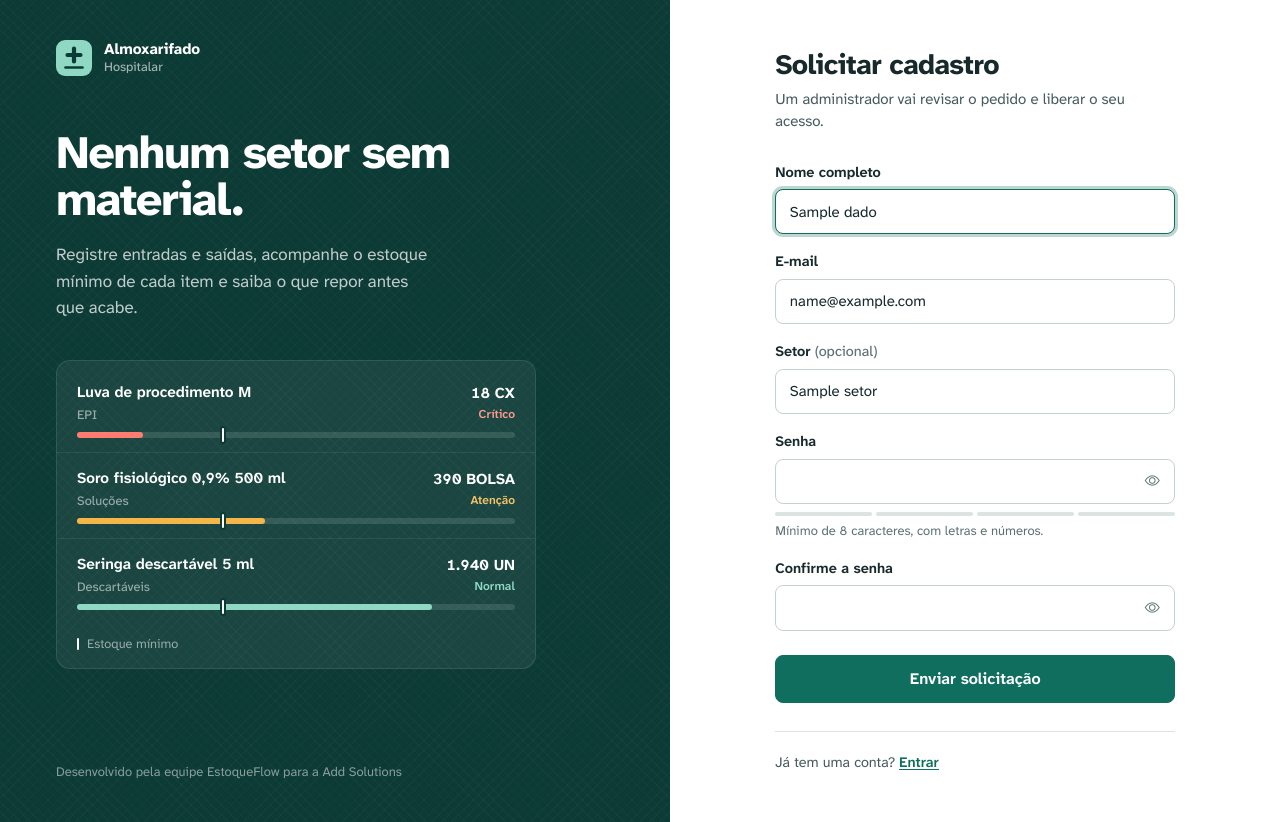
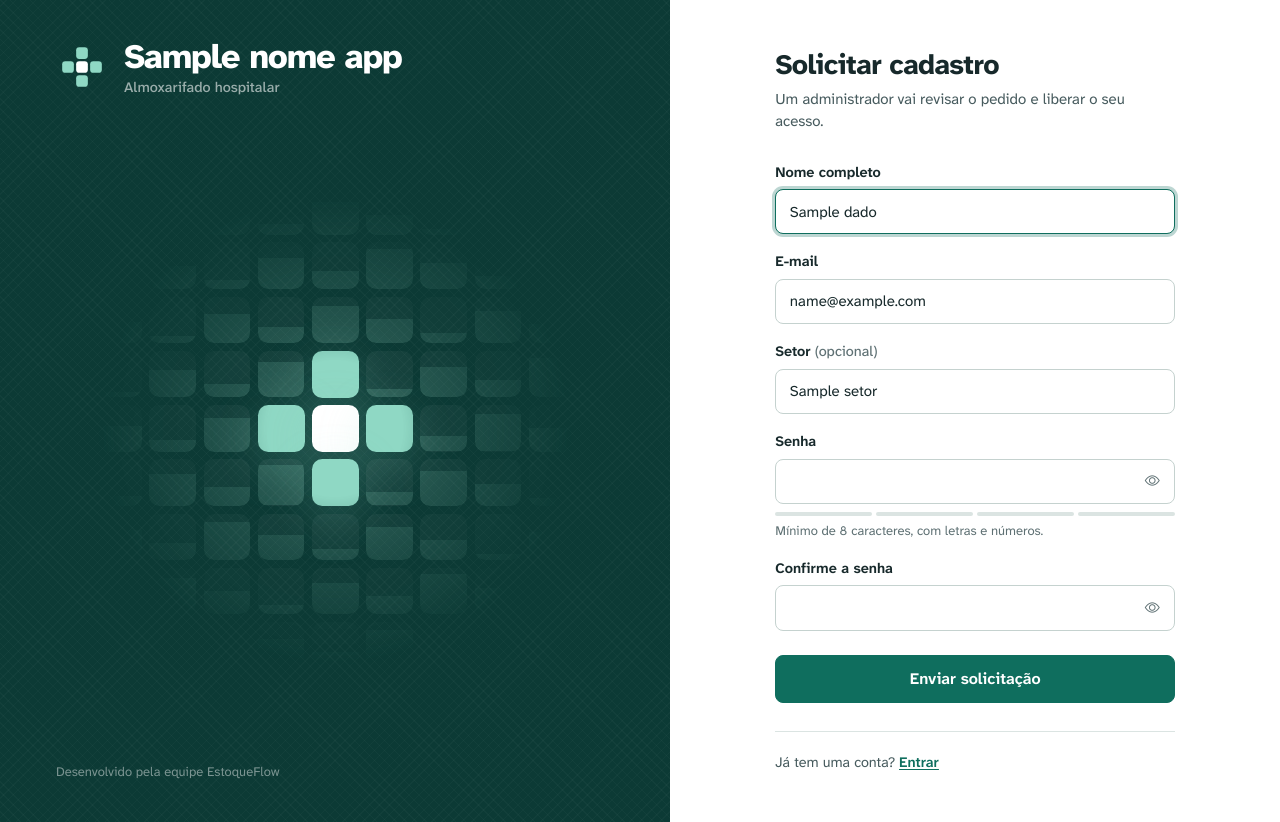
Before and after one commit to BorgesJPBD/Controle-de-Estoque, a Python web app: template templates/auth/cadastro.html in a window 1280 px wide. Run offline with Jinja, Linux system fonts and the light colour scheme; the template is opened without the code that fills it: most values are stand-ins (such as "Sample title", 1, 10 or a date in 2020); some libraries are stand-ins or nearby versions.

Commit message:
Nova identidade visual: nome Almox+ e logo

```diff
--- a/app.py
+++ b/app.py
@@ -59,6 +59,8 @@ def criar_app(inicializar_banco: bool = True) -> Flask:
         REMEMBER_COOKIE_HTTPONLY=True,
         REMEMBER_COOKIE_SAMESITE="Lax",
         MAX_CONTENT_LENGTH=2 * 1024 * 1024,
+        # Nome exibido no logo, no menu e nas abas do navegador
+        NOME_APP=os.environ.get("NOME_APP", "Almox+"),
     )
 
     # ── Login ─────────────────────────────────────────────────────────────────
@@ -115,7 +117,8 @@ def criar_app(inicializar_banco: bool = True) -> Flask:
     # ── Variáveis e filtros disponíveis em todos os templates ─────────────────
     @app.context_processor
     def variaveis_globais():
-        dados = {"csrf_token": gerar_token_csrf, "agora": agora()}
+        dados = {"csrf_token": gerar_token_csrf, "agora": agora(),
+                 "nome_app": app.config["NOME_APP"]}
         if current_user.is_authenticated:
             try:
                 dados["qtd_alertas"] = ProdutoService.contar_estoque_baixo()
--- a/docker-compose.yml
+++ b/docker-compose.yml
@@ -37,6 +37,8 @@ services:
       SECRET_KEY: ${SECRET_KEY:-troque-esta-chave-antes-de-colocar-em-producao}
       TZ_APP: America/Campo_Grande
       TZ: America/Campo_Grande
+      # Nome exibido no logo, no menu e nas abas do navegador
+      NOME_APP: ${NOME_APP:-Almox+}
     ports:
       - "5000:5000"
     depends_on:
--- a/static/css/app.css
+++ b/static/css/app.css
@@ -131,8 +131,12 @@ a { text-underline-offset: 2px; }
 }
 .marca:hover { color: #fff; }
 .marca-simbolo { flex: none; width: 36px; height: 36px; }
-.marca-nome { font-size: 0.95rem; font-weight: 750; line-height: 1.15; letter-spacing: -0.005em; }
-.marca-nome span { display: block; font-weight: 450; font-size: 0.8rem; color: rgba(255, 255, 255, 0.62); margin-top: 2px; letter-spacing: 0; }
+.marca-nome { display: flex; flex-direction: column; line-height: 1.05; }
+.marca-texto { font-size: 1.375rem; font-weight: 800; letter-spacing: -0.035em; color: #fff; }
+.marca-mais { color: var(--scrub-brilho); margin-left: 1px; }
+.marca-sub { font-size: 0.75rem; font-weight: 500; color: rgba(255, 255, 255, 0.58); margin-top: 3px; letter-spacing: 0; }
+.barra-movel .marca-texto { font-size: 1.2rem; }
+.barra-movel .marca-simbolo { width: 30px; height: 30px; }
 
 .nav-grupo { padding: 6px 12px; }
 .nav-grupo + .nav-grupo { margin-top: 6px; }
@@ -664,6 +668,7 @@ a.indicador:hover { background: var(--superficie-2); }
   padding: 40px 56px;
   display: flex;
   flex-direction: column;
+  gap: 40px;
 }
 /* trama leve, como o tecido do uniforme cirúrgico */
 .acesso-vitrine::before {
@@ -677,44 +682,48 @@ a.indicador:hover { background: var(--superficie-2); }
 }
 .acesso-vitrine > * { position: relative; }
 .acesso-vitrine .marca { padding: 0; }
-.vitrine-texto { margin-top: auto; max-width: 30rem; }
-.vitrine-texto h1 {
-  color: #fff;
-  font-size: clamp(2.25rem, 3.6vw, 3.25rem);
-  font-weight: 780;
-  line-height: 1.04;
-  letter-spacing: -0.03em;
-  margin: 0 0 16px;
+.marca-grande { gap: 16px; }
+.marca-grande .marca-simbolo { width: 52px; height: 52px; }
+.marca-grande .marca-texto { font-size: 2.125rem; }
+.marca-grande .marca-sub { font-size: 0.9rem; margin-top: 4px; }
+
+/* estante de caixas: cada uma com um nível de estoque; no centro, a cruz do logo */
+.estante {
+  display: grid;
+  grid-template-columns: repeat(9, minmax(0, 1fr));
+  gap: 1.6%;
+  width: min(600px, 86%);
+  aspect-ratio: 1;
+  margin: auto;
+  -webkit-mask-image: radial-gradient(circle at 50% 50%, #000 20%, rgba(0, 0, 0, 0.5) 42%, transparent 70%);
+  mask-image: radial-gradient(circle at 50% 50%, #000 20%, rgba(0, 0, 0, 0.5) 42%, transparent 70%);
 }
-.vitrine-texto p { font-size: 1.0625rem; line-height: 1.55; color: rgba(255, 255, 255, 0.74); margin: 0; max-width: 34ch; }
+.caixa {
+  position: relative;
+  overflow: hidden;
+  border-radius: 22%;
+  background: rgba(255, 255, 255, 0.05);
+}
+.caixa::after {
+  content: "";
+  position: absolute;
+  inset: auto 0 0 0;
+  height: var(--nivel);
+  background: rgba(143, 216, 196, 0.17);
+  transform-origin: bottom;
+  animation: caixa-encher 0.9s cubic-bezier(0.2, 0.7, 0.2, 1) var(--atraso) both;
+}
+.caixa.cruz {
+  background: var(--scrub-brilho);
+  box-shadow: 0 12px 48px rgba(143, 216, 196, 0.28);
+  animation: caixa-acender 0.55s cubic-bezier(0.2, 0.8, 0.2, 1) calc(var(--atraso) + 500ms) both;
+}
+.caixa.cruz::after { display: none; }
+.caixa.centro { background: #fff; }
+@keyframes caixa-encher { from { transform: scaleY(0); } }
+@keyframes caixa-acender { from { opacity: 0; transform: scale(0.55); } }
 
-/* prévia de prateleira: mostra a régua de estoque em ação */
-.prateleira {
-  margin: 40px 0 auto;
-  max-width: 30rem;
-  background: rgba(255, 255, 255, 0.06);
-  border: 1px solid rgba(255, 255, 255, 0.1);
-  border-radius: 14px;
-  padding: 6px 0;
-}
-.prateleira-item { display: grid; grid-template-columns: minmax(0, 1fr) auto; gap: 8px 16px; align-items: center; padding: 14px 20px; }
-.prateleira-item + .prateleira-item { border-top: 1px solid rgba(255, 255, 255, 0.08); }
-.prateleira-item .nome { font-weight: 650; font-size: 0.95rem; }
-.prateleira-item .nome small { display: block; font-weight: 450; font-size: 0.8rem; color: rgba(255, 255, 255, 0.55); margin-top: 1px; }
-.prateleira-item .qtd { text-align: right; font-weight: 700; font-size: 0.95rem; }
-.prateleira-item .qtd small { display: block; font-weight: 600; font-size: 0.75rem; }
-.prateleira-item .regua { grid-column: 1 / -1; background: rgba(255, 255, 255, 0.12); }
-.prateleira-item .regua-minimo { background: #fff; box-shadow: 0 0 0 2px var(--scrub-escuro); }
-.prateleira-item .regua-nivel { background: var(--scrub-brilho); }
-.prateleira-item .regua.critico .regua-nivel { background: #ff7d70; }
-.prateleira-item .regua.atencao .regua-nivel { background: #f4b649; }
-.prateleira-item .qtd .critico { color: #ff9a8f; }
-.prateleira-item .qtd .atencao { color: #f6c46a; }
-.prateleira-item .qtd .normal { color: var(--scrub-brilho); }
-.prateleira-legenda { display: flex; align-items: center; gap: 8px; font-size: 0.8rem; color: rgba(255, 255, 255, 0.55); padding: 10px 20px 8px; }
-.prateleira-legenda i { width: 2px; height: 12px; background: #fff; border-radius: 1px; display: inline-block; }
-
-.vitrine-rodape { margin-top: 40px; font-size: 0.8125rem; color: rgba(255, 255, 255, 0.5); }
+.vitrine-rodape { font-size: 0.8125rem; color: rgba(255, 255, 255, 0.45); }
 
 .acesso-form { display: flex; align-items: center; justify-content: center; padding: 48px 32px; }
 .acesso-caixa { width: 100%; max-width: 400px; }
@@ -730,7 +739,9 @@ a.indicador:hover { background: var(--superficie-2); }
   .acesso-vitrine { display: none; }
   .acesso-form { align-items: flex-start; padding: 32px 20px; }
   .acesso-marca-movel { display: flex; align-items: center; gap: 10px; margin-bottom: 32px; color: var(--tinta); text-decoration: none; font-weight: 750; }
-  .acesso-marca-movel .marca-simbolo { width: 32px; height: 32px; }
+  .acesso-marca-movel .marca-simbolo { width: 40px; height: 40px; }
+  .acesso-marca-movel .marca-texto { color: var(--tinta); font-size: 1.75rem; }
+  .acesso-marca-movel .marca-mais { color: var(--scrub); }
 }
 
 /* medidor de força da senha */
--- a/templates/_macros.html
+++ b/templates/_macros.html
@@ -1,10 +1,20 @@
-{# ── Símbolo da marca: cruz hospitalar sobre a prateleira ── #}
-{% macro simbolo(fundo="#8fd8c4", traco="#0c3a35") -%}
-<svg class="marca-simbolo" viewBox="0 0 36 36" aria-hidden="true" focusable="false">
-  <rect width="36" height="36" rx="9" fill="{{ fundo }}"/>
-  <path d="M18 8.5v13M11.5 15h13" stroke="{{ traco }}" stroke-width="4.2" stroke-linecap="round"/>
-  <path d="M9.5 27.5h17" stroke="{{ traco }}" stroke-width="2.6" stroke-linecap="round"/>
+{# ── Logo: cruz hospitalar formada por 5 caixas de estoque ── #}
+{% macro simbolo(tema="escuro", classe="marca-simbolo", fundo=false) -%}
+{%- if tema == "escuro" %}{% set braco, centro = "#8fd8c4", "#ffffff" %}{% else %}{% set braco, centro = "#0f6e5e", "#2fb595" %}{% endif -%}
+<svg class="{{ classe }}" viewBox="0 0 40 40" aria-hidden="true" focusable="false">
+  {% if fundo %}<rect width="40" height="40" rx="11" fill="#0c3a35"/>{% endif %}
+  <rect x="15.5" y="4.75" width="9" height="9" rx="2.4" fill="{{ braco }}"/>
+  <rect x="4.75" y="15.5" width="9" height="9" rx="2.4" fill="{{ braco }}"/>
+  <rect x="15.5" y="15.5" width="9" height="9" rx="2.4" fill="{{ centro }}"/>
+  <rect x="26.25" y="15.5" width="9" height="9" rx="2.4" fill="{{ braco }}"/>
+  <rect x="15.5" y="26.25" width="9" height="9" rx="2.4" fill="{{ braco }}"/>
 </svg>
+{%- endmacro %}
+
+{# ── Nome do sistema (definido em NOME_APP, no app.py) ── #}
+{% macro nome() -%}
+{%- set n = nome_app or "Almox+" -%}
+<span class="marca-texto">{% if n.endswith("+") %}{{ n[:-1] }}<span class="marca-mais">+</span>{% else %}{{ n }}{% endif %}</span>
 {%- endmacro %}
 
 {# ── Régua de estoque: barra de nível com a marca do estoque mínimo ── #}
--- a/templates/auth/_base_acesso.html
+++ b/templates/auth/_base_acesso.html
@@ -4,7 +4,7 @@
 <head>
   <meta charset="UTF-8">
   <meta name="viewport" content="width=device-width, initial-scale=1">
-  <title>{% block titulo %}Entrar{% endblock %} | Almoxarifado Hospitalar</title>
+  <title>{% block titulo %}Entrar{% endblock %} | {{ nome_app }}</title>
   <link rel="icon" href="{{ url_for('static', filename='img/favicon.svg') }}" type="image/svg+xml">
   <link rel="stylesheet" href="{{ url_for('static', filename='vendor/bootstrap/bootstrap.min.css') }}">
   <link rel="stylesheet" href="{{ url_for('static', filename='vendor/bootstrap-icons/bootstrap-icons.min.css') }}">
@@ -13,42 +13,30 @@
 <body>
 <div class="acesso">
   <section class="acesso-vitrine" aria-hidden="true">
-    <div class="marca">
+    <div class="marca marca-grande">
       {{ m.simbolo() }}
-      <span class="marca-nome">Almoxarifado<span>Hospitalar</span></span>
+      <span class="marca-nome">{{ m.nome() }}<span class="marca-sub">Almoxarifado hospitalar</span></span>
     </div>
 
-    <div class="vitrine-texto">
-      <h1>Nenhum setor sem material.</h1>
-      <p>Registre entradas e saídas, acompanhe o estoque mínimo de cada item e saiba o que repor antes que acabe.</p>
-    </div>
-    <div class="prateleira">
-      <div class="prateleira-item">
-        <div class="nome">Luva de procedimento M<small>EPI</small></div>
-        <div class="qtd num">18 CX<small class="critico">Crítico</small></div>
-        <div class="regua critico"><div class="regua-nivel" style="width: 15%"></div><div class="regua-minimo" style="left: 33.3%"></div></div>
-      </div>
-      <div class="prateleira-item">
-        <div class="nome">Soro fisiológico 0,9% 500 ml<small>Soluções</small></div>
-        <div class="qtd num">390 BOLSA<small class="atencao">Atenção</small></div>
-        <div class="regua atencao"><div class="regua-nivel" style="width: 43%"></div><div class="regua-minimo" style="left: 33.3%"></div></div>
-      </div>
-      <div class="prateleira-item">
-        <div class="nome">Seringa descartável 5 ml<small>Descartáveis</small></div>
-        <div class="qtd num">1.940 UN<small class="normal">Normal</small></div>
-        <div class="regua"><div class="regua-nivel" style="width: 81%"></div><div class="regua-minimo" style="left: 33.3%"></div></div>
-      </div>
-      <div class="prateleira-legenda"><i></i>Estoque mínimo</div>
+    {# Estante de caixas: cada uma com um nível de estoque; no centro, a cruz do logo #}
+    {% set cruz = [31, 39, 41, 49] %}
+    <div class="estante">
+      {% for i in range(81) %}
+        {% set linha, coluna = i // 9, i % 9 %}
+        {% set distancia = (linha - 4)|abs + (coluna - 4)|abs %}
+        <i class="caixa{% if i in cruz %} cruz{% elif i == 40 %} cruz centro{% endif %}"
+           style="--nivel: {{ 12 + (i * 47 + 23) % 76 }}%; --atraso: {{ distancia * 70 }}ms"></i>
+      {% endfor %}
     </div>
 
-    <div class="vitrine-rodape">Desenvolvido pela equipe EstoqueFlow para a Add Solutions</div>
+    <div class="vitrine-rodape">Desenvolvido pela equipe EstoqueFlow</div>
   </section>
 
   <section class="acesso-form">
     <div class="acesso-caixa">
       <a class="acesso-marca-movel" href="{{ url_for('auth.login') }}">
-        {{ m.simbolo(fundo="#0c3a35", traco="#8fd8c4") }}
-        Almoxarifado Hospitalar
+        {{ m.simbolo(fundo=true) }}
+        {{ m.nome() }}
       </a>
       {% with mensagens = get_flashed_messages(with_categories=true) %}
         {% for categoria, mensagem in mensagens %}
```
Also changed, not shown: templates/base.html (+4 -4 lines), README.md, static/img/favicon.svg, 7 other files.
